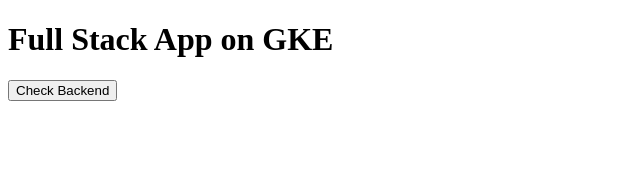
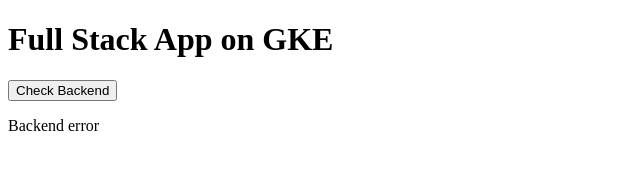
Before and after one commit to skfarid45/K8S-GKE-FullStack-CI-CD-Deployment, a plain HTML site: page Frontend/index.html in a window 1280 px wide. Both pictures are taken after a click on the button "Check Backend". Shown: the whole page, without its empty margins (0-640 px from the left). Drawn offline with Linux system fonts and the light colour scheme; no server answers.

Commit message:
Update index.html

```diff
--- a/Frontend/index.html
+++ b/Frontend/index.html
@@ -10,10 +10,13 @@
 
 <script>
 function check() {
-  fetch('/api/api/health')
+  fetch('/api/health')
     .then(res => res.json())
     .then(data => {
       document.getElementById('result').innerText = data.message;
+    })
+    .catch(() => {
+      document.getElementById('result').innerText = 'Backend error';
     });
 }
 </script>
```
